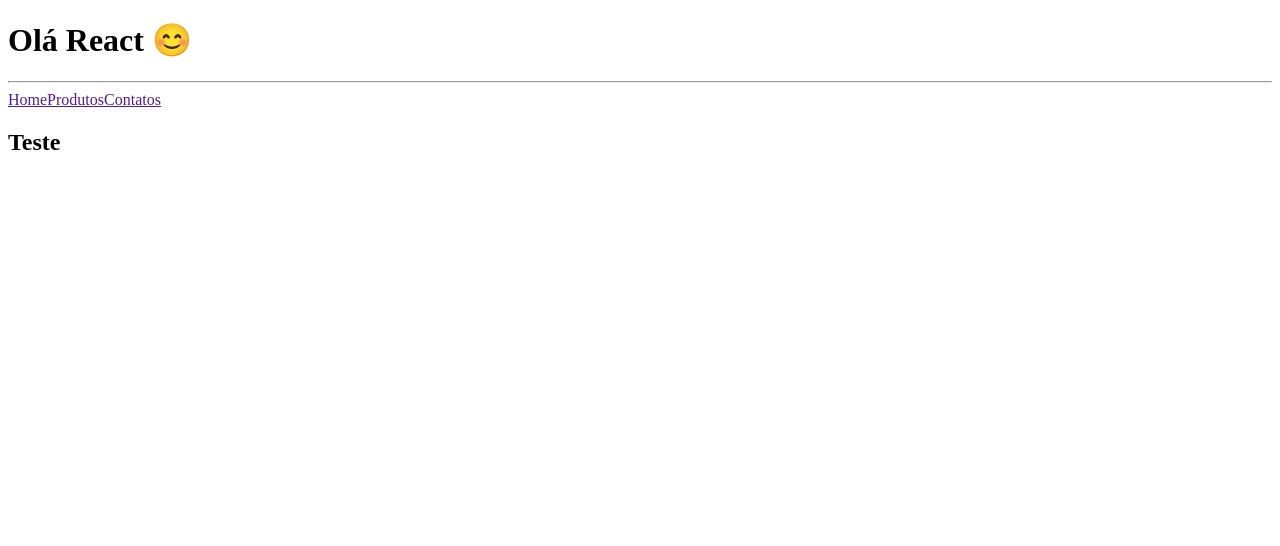
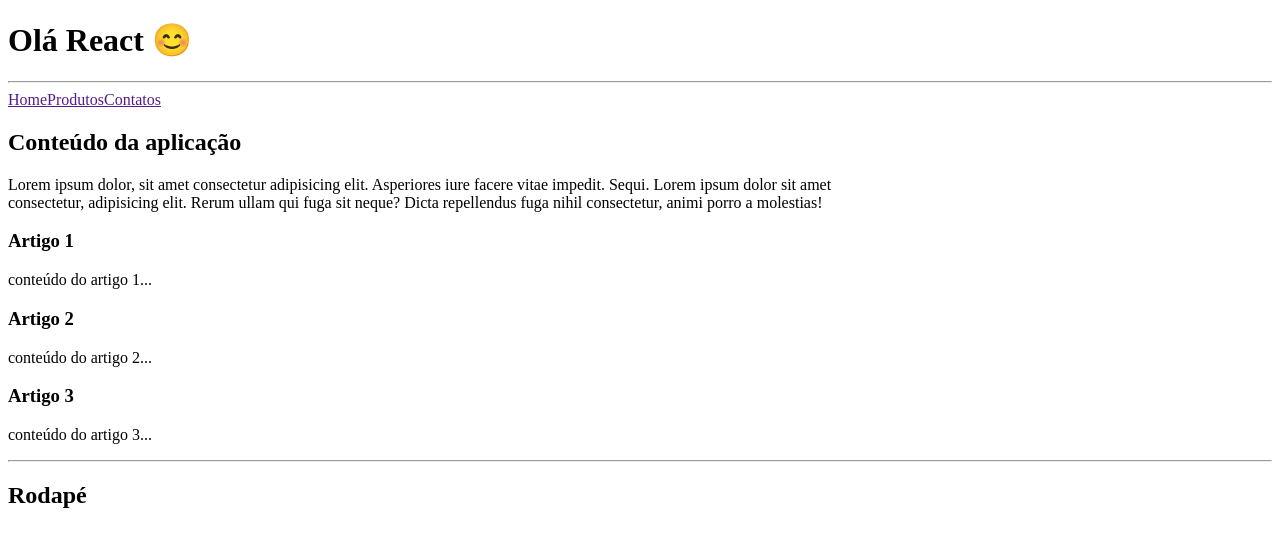
Before and after one commit to melissaJll/react-fundamentos, a React (Vite) app: page / in a window 1280 px wide. Shown: the top 546 px of the page. Built offline with nearby package versions, Linux system fonts and the light colour scheme.

Commit message:
Update App.jsx

```diff
--- a/src/App.jsx
+++ b/src/App.jsx
@@ -11,15 +11,39 @@ function App() {
           <a href="">Home</a>
           <a href="">Produtos</a>
           <a href="">Contatos</a>
-          <a href=""></a>
-          <a href=""></a>
-          <a href=""></a>
         </nav>
       </header>
 
       <main>
-        <h2>Teste</h2>
+        <section>
+          <h2>Conteúdo da aplicação</h2>
+          <p>
+            Lorem ipsum dolor, sit amet consectetur adipisicing elit. Asperiores
+            iure facere vitae impedit. Sequi. Lorem ipsum dolor sit amet <br />
+            consectetur, adipisicing elit. Rerum ullam qui fuga sit neque? Dicta
+            repellendus fuga nihil consectetur, animi porro a molestias!
+          </p>
+          <article>
+            <h3>Artigo 1</h3>
+            <p> conteúdo do artigo 1...</p>
+          </article>
+
+          <article>
+            <h3>Artigo 2</h3>
+            <p> conteúdo do artigo 2...</p>
+          </article>
+
+          <article>
+            <h3>Artigo 3</h3>
+            <p> conteúdo do artigo 3...</p>
+          </article>
+        </section>
       </main>
+
+      <hr />
+      <footer>
+        <h2>Rodapé</h2>
+      </footer>
     </>
   );
 }
```
